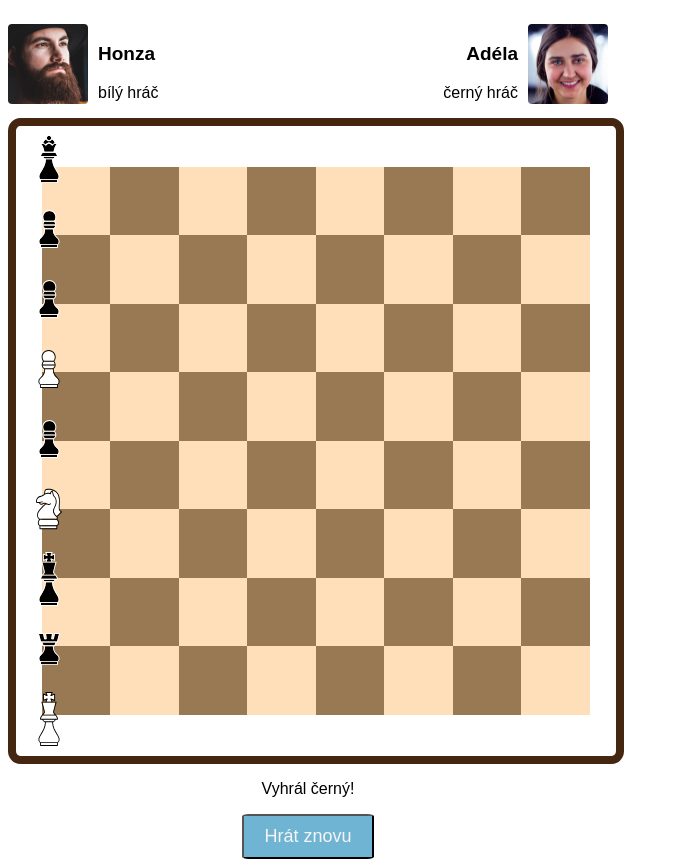
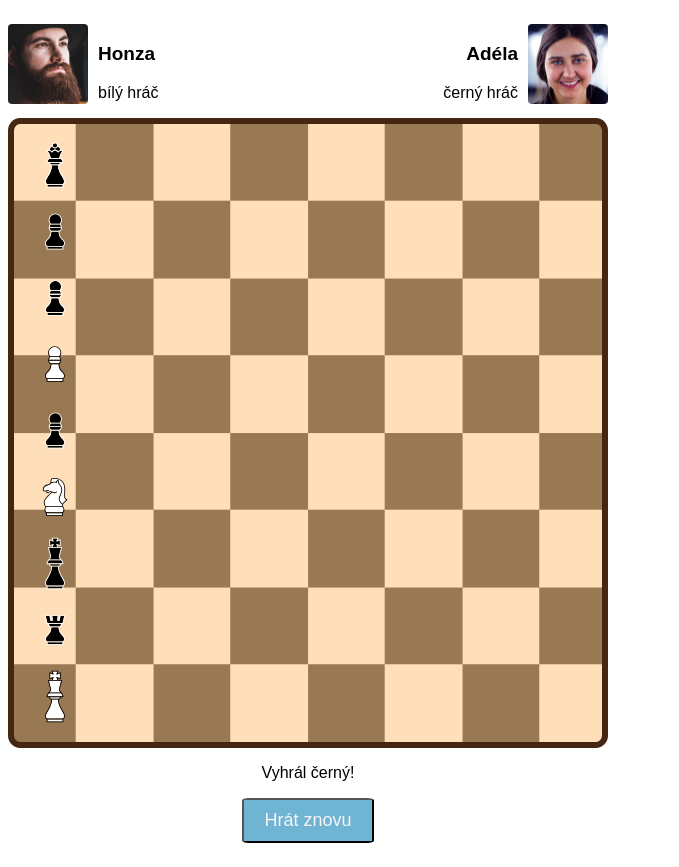
Before and after one commit to RadMulla/sachy-RadMulla, a plain HTML site: page index.html in a window 1280 px wide. Shown: the part 75-942 px from the top of the page, without its empty margins (0-679 px from the left). Drawn offline with Linux system fonts and the light colour scheme.

Commit message:
sachovnice1

```diff
--- a/style.css
+++ b/style.css
@@ -86,15 +86,20 @@ button {
 .sachovnice {
     background-image: url(obrazky/sachovnice.png);
     background-repeat: no-repeat;
+    background-size: cover;
     background-position: center center;
-    aspect-ratio: 1 / 1;
-    width: 100%;
 
-    border: 8px solid #442611;
+    padding: 10px;
+
+
+    border: 6px solid #442611;
     border-radius: 2%;
-    margin: 0;
-    padding: 0;
-    display: grid;
+
+
+
+
+
+
 
 
     }
@@ -105,6 +110,7 @@ button {
 .dama-cerna img {
     width: 11%;
     aspect-ratio: 1 / 1;
+
 }
 
 .pesec-cerny-1 img {
```
